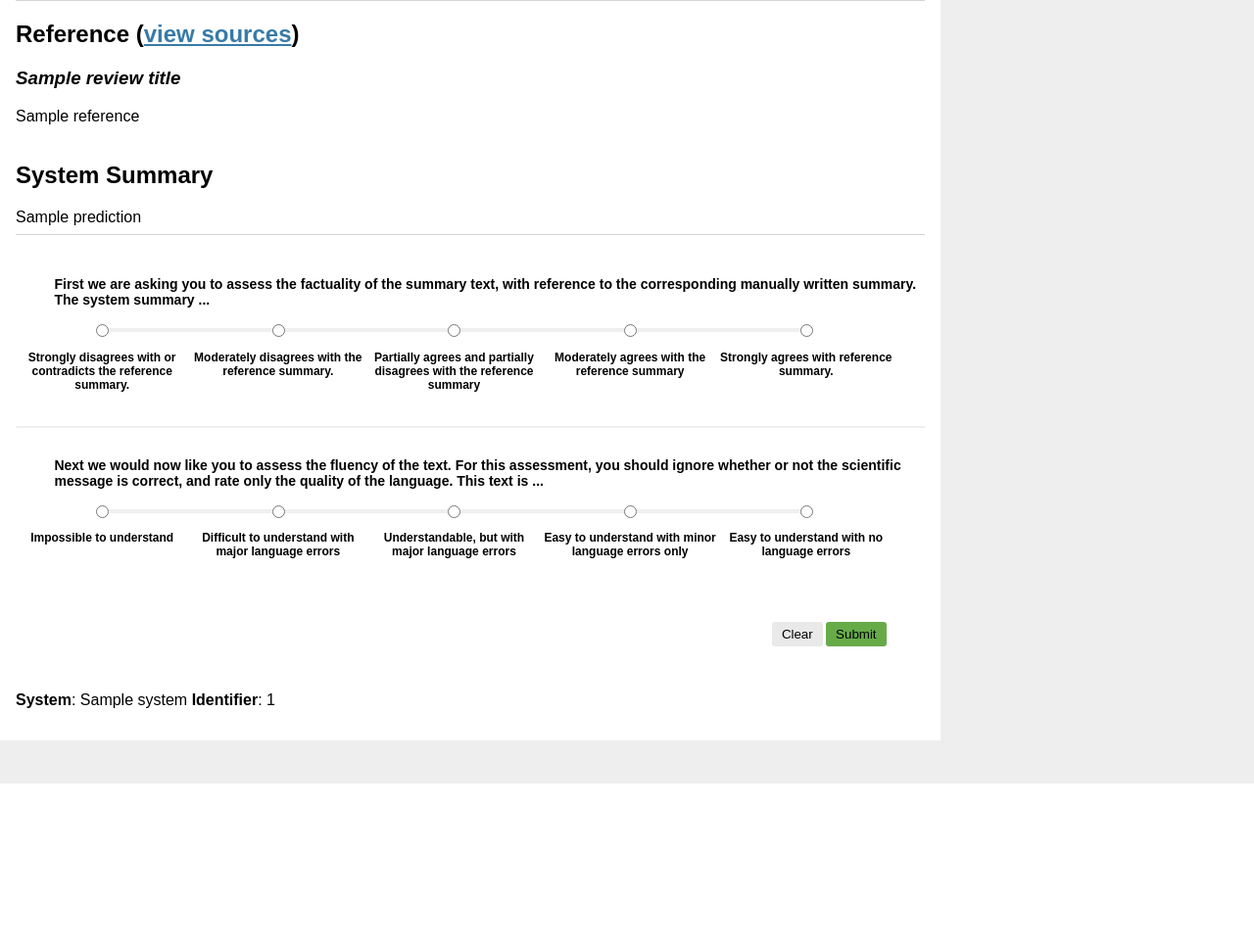
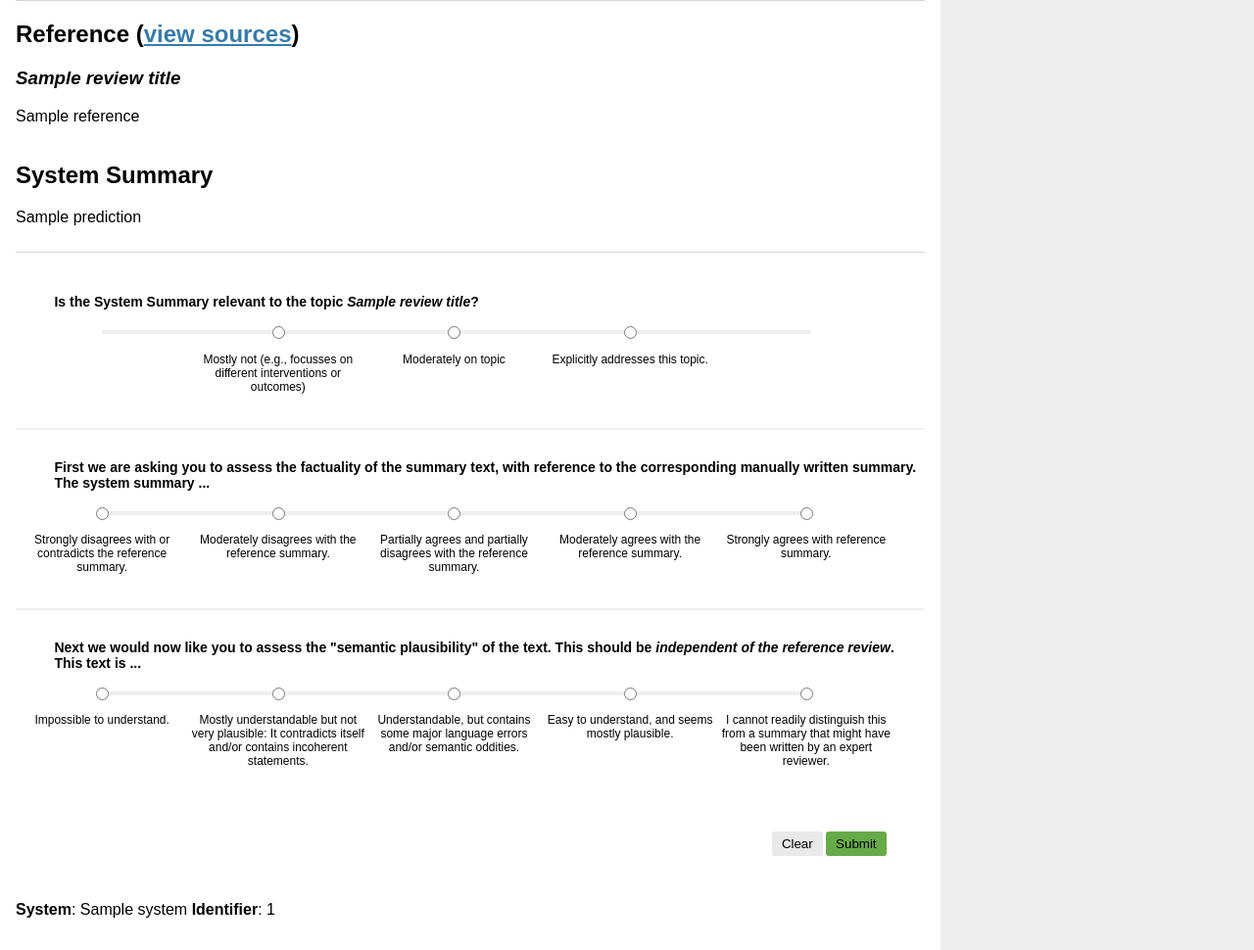
Before and after one commit to bwallace/summary_annotation, a Flask app: template templates/annotate.html in a window 1280 px wide. Shown: the whole page at 98% size. Before the commit the page ends 800 px from the top, so only its background shows below. Run offline with Flask 2, Linux system fonts and the light colour scheme; the template is opened without the code that fills it: most values are stand-ins (such as "Sample title", 1, 10 or a date in 2020).

Commit message:
new labels

```diff
--- a/app.py
+++ b/app.py
@@ -57,6 +57,7 @@
 
     factuality_score = int(request.form['likert_facts'])
     fluency_score    = int(request.form['likert_fluency'])
+    relevancy_score  = int(request.form['likert_relevance'])
 
     with sqlite3.connect(db_path) as con:
         con.execute("""INSERT INTO label (generated_summary_id, label_type, score) VALUES (?, ?, ?);""",
@@ -64,6 +65,11 @@
 
         con.execute("""INSERT INTO label (generated_summary_id, label_type, score) VALUES (?, ?, ?);""",
                                                         (uid, "fluency", fluency_score))
+
+
+        con.execute("""INSERT INTO label (generated_summary_id, label_type, score) VALUES (?, ?, ?);""",
+                                                        (uid, "relevance", relevancy_score))
+
         con.commit()
 
     return next()
--- a/static/style.css
+++ b/static/style.css
@@ -37,7 +37,6 @@
 form .statement {
   display:block;
   font-size: 14px;
-  font-weight: bold;
   padding: 30px 0 0 4.25%;
   margin-bottom:10px;
 }
--- a/templates/annotate.html
+++ b/templates/annotate.html
@@ -22,35 +22,81 @@
 
   {{ prediction }}
 
+<br/><br/>
 <hr>
 <div class="wrap">
 
   <form action="/save_annotation/{{uid}}" method="post">
+
+    <label class="statement">Is the System Summary relevant to the topic <i>{{ review_title }}</i>?</label>
+      <ul class='likert'>
+      <li></li>
+      <li>
+        <input type="radio" name="likert_relevance" value="1">
+         Mostly not (e.g., focusses on different interventions or outcomes)
+      </li>
+      <li>
+        <input type="radio" name="likert_relevance" value="2">
+        Moderately on topic
+      </li>
+      <li>
+        <input type="radio" name="likert_relevance" value="3">
+        Explicitly addresses this topic.
+      </li>
+      <li></li>
+    </ul>
+
     <label class="statement">First we are asking you to assess the factuality of the summary text, with reference to the corresponding manually written summary. The system summary ... </label>
     <ul class='likert'>
       <li>
         <input type="radio" name="likert_facts" value="1">
-        <label>Strongly disagrees with or contradicts the reference summary.</label>
+        Strongly disagrees with or contradicts the reference summary.
       </li>
       <li>
         <input type="radio" name="likert_facts" value="2">
-        <label>Moderately disagrees with the reference summary.</label>
+        Moderately disagrees with the reference summary.
       </li>
       <li>
         <input type="radio" name="likert_facts" value="3">
-        <label>Partially agrees and partially disagrees with the reference summary</label>
+        Partially agrees and partially disagrees with the reference summary.
       </li>
       <li>
         <input type="radio" name="likert_facts" value="4">
-        <label>Moderately agrees with the reference summary</label>
+        Moderately agrees with the reference summary.
       </li>
       <li>
         <input type="radio" name="likert_facts" value="5">
-        <label>Strongly agrees with reference summary.
-</label>
+        Strongly agrees with reference summary.
       </li>
+  </ul>
 
-   </ul>
+
+    <label class="statement">Next we would now like you to assess the "semantic plausibility" of the text. This should be <i>independent of the reference review</i>. This text is ...</label>
+    <ul class='likert'>
+      <li>
+        <input type="radio" name="likert_fluency" value="1">
+        Impossible to understand.
+      </li>
+      <li>
+        <input type="radio" name="likert_fluency" value="2">
+        Mostly understandable but not very plausible: It contradicts itself and/or contains incoherent statements.
+      </li>
+      <li>
+        <input type="radio" name="likert_fluency" value="3">
+        Understandable, but contains some major language errors and/or semantic oddities.
+      </li>
+      <li>
+        <input type="radio" name="likert_fluency" value="4">
+        Easy to understand, and seems mostly plausible.
+      </li>
+      <li>
+        <input type="radio" name="likert_fluency" value="5">
+        I cannot readily distinguish this from a summary that might have been written by an expert reviewer.
+      </li>
+    </ul>
+
+
+   <!--
     <label class="statement">Next we would now like you to assess the fluency of the text. For this assessment, you should ignore whether or not the scientific message is correct, and rate only the quality of the language. This text is ...</label>
     <ul class='likert'>
       <li>
@@ -74,6 +120,7 @@
         <label>Easy to understand with no language errors</label>
       </li>
     </ul>
+    -->
 
     <div class="buttons">
       <button class="clear">Clear</button>
```
